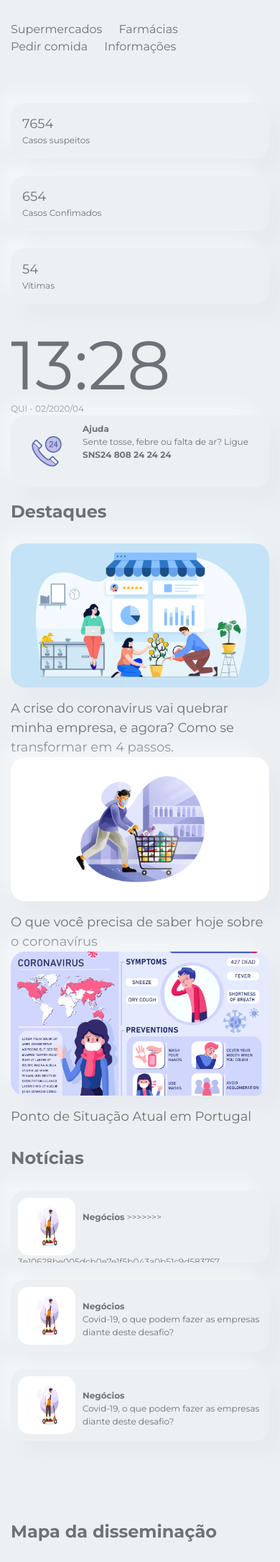
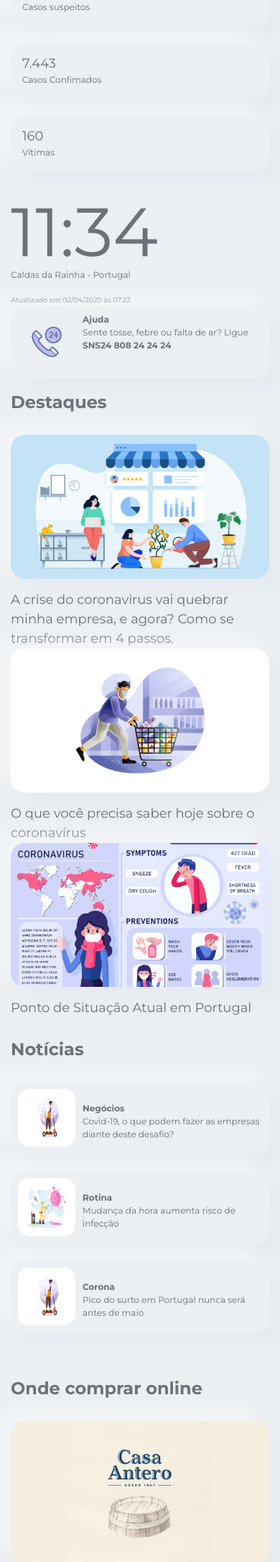
Before and after one commit to luizalbertobm/quarentenados, a PHP site: page / in a window 390 px wide. Shown: the part 271-2441 px from the top of the page at 72% size. Run offline with PHP 8.4, Linux system fonts and the light colour scheme; some libraries are stand-ins or nearby versions.

Commit message:
refactor: Merge

```diff
--- a/index.php
+++ b/index.php
@@ -5,6 +5,7 @@
     <meta charset="UTF-8">
     <meta name="viewport" content="width=device-width, initial-scale=1.0">
     <title>Quarentenados</title>
+    <link href="imgs/fav-icon2.png" rel="icon" type="image/x-icon" />
     <link href="vendor/twbs/bootstrap/dist/css/bootstrap.min.css" rel="stylesheet" />
     <link href="https://fonts.googleapis.com/css?family=Baloo+2:400,700|Montserrat:400,700&display=swap" rel="stylesheet">
     <link href="css/style.css" rel="stylesheet" />
@@ -13,9 +14,9 @@
 </head>
 
 <body>
-    <div class="container" id="app">
+    <div class="container">
         <div class="top">
-            <img class="main-logo" src="imgs/quarentenados-logo.png" />
+            <img class="main-logo" src="imgs/logo-qmdpi.png" />
             <ul class="menu">
                 <li><a href="http://">Supermercados</a></li>
                 <li><a href="http://">Farmácias</a></li>
@@ -29,27 +30,28 @@
                 <div class="row">
                     <div class="col-md-4 mb-4">
                         <div class="neumorphism p-3 h-100 w-100 d-inline-block">
-                            <div class="size24">7654</div>
+                            <div class="size24">52.086</div>
                             Casos suspeitos
                         </div>
                     </div>
                     <div class="col-md-4 mb-4">
                         <div class="neumorphism p-3 h-100 w-100 d-inline-block">
-                            <div class="size24">654</div>
+                            <div class="size24">7.443</div>
                             Casos Confimados
                         </div>
                     </div>
                     <div class="col-md-4 mb-4">
                         <div class="neumorphism p-3 h-100 w-100 d-inline-block">
-                            <div class="size24">54</div>
+                            <div class="size24">160</div>
                             Vítimas
                         </div>
                     </div>
                 </div>
             </div>
-            <div class="col-md-3 text-rightÍ">
-                <div class="clock">{{time}}</div>
-                <span>{{date}}</span>
+            <div class="col-md-3">
+                <div class="clock">11:34</div>
+                <p>Caldas da Rainha - Portugal</p>
+                <small>Atualizado em 02/04/2020 às 07:22</small>
             </div>
             <div class="col-md-3">
                 <div class="neumorphism news">
@@ -78,7 +80,7 @@
                     <div class="neumorphism box mb-3" style="background-image: url(imgs/corona-o-que-voce-precisa-saber.png)">
                     </div>
                     <a target="_blank" href="https://www.publico.pt/2020/03/27/sociedade/noticia/precisa-saber-hoje-coronavirus-1909913" class="description size24">
-                        O que você precisa de saber hoje sobre o coronavírus
+                        O que você precisa saber hoje sobre o coronavírus
                     </a>
                 </div>
                 <div class="col-md-4">
@@ -99,9 +101,18 @@
                         <img src="imgs/remote-job.png" alt="img">
                         <div>
                             <a @click="loadModal($event)" href="https://medium.com/aliados-the-challenges-consulting/covid-19-o-que-podem-fazer-as-empresas-perante-este-desafio-8c9710015da9">
-                                <br><strong>Negócios</strong>
->>>>>>> 3e10628be005dcb0e7e1f5b043a0b51c9d583757
+                            <br><strong>Negócios</strong>
                                 <div class="text">Covid-19, o que podem fazer as empresas diante deste desafio?</div>
+                            </a>
+                        </div>
+                    </div>
+                </div>
+                <div class="col-md-4 mb-4">
+                    <div class="neumorphism news">
+                        <img src="imgs/picodovirus.png" alt="img">
+                        <div>
+                            <a @click="loadModal($event)" href="https://www.publico.pt/2020/03/28/sociedade/noticia/especialista-mudanca-hora-aumenta-risco-infeccao-1909927">
+                                <br><strong>Rotina</strong> <br>Mudança da hora aumenta risco de infecção
                             </a>
                         </div>
                     </div>
@@ -110,26 +121,109 @@
                     <div class="neumorphism news">
                         <img src="imgs/remote-job.png" alt="img">
                         <div>
-                            <a @click="loadModal($event)" href="https://medium.com/aliados-the-challenges-consulting/covid-19-o-que-podem-fazer-as-empresas-perante-este-desafio-8c9710015da9">
-                                <br><strong>Negócios</strong>
-                                <div class="text">Covid-19, o que podem fazer as empresas diante deste desafio?</div>
-                            </a>
-                        </div>
-                    </div>
-                </div>
-                <div class="col-md-4 mb-4">
-                    <div class="neumorphism news">
-                        <img src="imgs/remote-job.png" alt="img">
-                        <div>
-                            <a @click="loadModal($event)" href="https://medium.com/aliados-the-challenges-consulting/covid-19-o-que-podem-fazer-as-empresas-perante-este-desafio-8c9710015da9">
-                                <br><strong>Negócios</strong>
-                                <div class="text">Covid-19, o que podem fazer as empresas diante deste desafio?</div>
+                            <a @click="loadModal($event)" href="https://www.publico.pt/2020/03/27/sociedade/noticia/coronavirus-pico-surto-portugal-sera-mes-maio-1909818">
+                                <br><strong>Corona</strong> <br>Pico do surto em Portugal nunca será antes de maio
                             </a>
                         </div>
                     </div>
                 </div>
             </div>
         </div>
+
+        <div class="highlight">
+            <h2>Onde comprar online</h2>
+
+            <div class="row">
+                <div class="col-md-4">
+                    <div class="neumorphism box mb-3" style="background-image: url(imgs/casaantero.png)">
+                    </div>
+                    <a target="_blank" href="https://www.instagram.com/casaantero/" class="description size24">
+                    Casa Antero
+                    <br>
+                    <small>Encomendas até às 10h.</small>
+                    </a>
+                </div>
+                <div class="col-md-4">
+                    <div class="neumorphism box mb-3" style="background-image: url(imgs/saudaveissemculpa.png)">
+                    </div>
+                    <a target="_blank" href="https://www.instagram.com/saudaveissemculpa/" class="description size24">
+                    Sem Culpa
+                    <br>
+                    <small>Bolos Saudáveis, muffins, muffins xl e fatia.</small>
+                    </a>
+                </div>
+                <div class="col-md-4">
+                    <div class="neumorphism box mb-3" style="background-image: url(imgs/leef.jpg)">
+                    </div>
+                    <a target="_blank" href="https://www.instagram.com/leefyourlife/" class="description size24">
+                    Leef
+                    <br>
+                    <small>Entregas Terça e sextas</small>
+                    </a>
+                </div>
+            </div>
+
+            <div class="row">
+                <div class="col-md-4">
+                    <div class="neumorphism box mb-3" style="background-image: url(imgs/eusebio.png)">
+                    </div>
+                    <a target="_blank" href="https://www.instagram.com/eusebioshamburgueria/" class="description size24">
+                    Eusebio Hamburgueria
+                    <br>
+                    <small>Pedidos de 16 as 24h</small>
+                    </a>
+                </div>
+                <div class="col-md-4">
+                    <div class="neumorphism box mb-3" style="background-image: url(imgs/mercachefe.jpg)">
+                    </div>
+                    <a target="_blank" href="https://mercachefe.pt/pt/" class="description size24">
+                    MercaChefe
+                    <br>
+                    <small>Hipermercado</small>
+                    </a>
+                </div>
+                <div class="col-md-4">
+                    <div class="neumorphism box mb-3" style="background-image: url(imgs/auchan.png)">
+                    </div>
+                    <a target="_blank" href="https://auchan.queue-it.net/?c=auchan&e=auchan01&t=https%3A%2F%2Fwww.auchan.pt%2FFrontoffice&cid=pt-PT" class="description size24">
+                    Auchan
+                    <br>
+                    <small>Hipermercado</small> <br>
+                    <small>Entregas previstas para 31 de abril</small>
+                    </a>
+                </div>
+            </div>
+        </div>
+
+
+        <div class="section">
+            <h2>Tecnologia</h2>
+
+            <div class="row">
+                <div class="col-md-4">
+                    <div class="neumorphism box mb-3" style="background-image: url(imgs/covidografia.png)">
+                    </div>
+                    <a target="_blank" href="https://covidografia.pt/" class="description size24">
+                        Um app para verificar os  sintomas dos Portugueses ( Cadastro apenas pela conta do Facebook)
+                    </a>
+                </div>
+                <div class="col-md-4">
+                    <div class="neumorphism box mb-3" style="background-image: url(imgs/quarentena.f40da744.jpg)">
+                    </div>
+                    <a target="_blank" href="https://covidapp.pt/about/home" class="description size24">
+                    Monitorize os seus sintomas do COVID-19 de forma segura e gratuita!
+                    </a>
+                </div>
+                <div class="col-md-4">
+                    <div class="neumorphism box mb-3" style="background-image: url(imgs/covideapp.png)">
+                    </div>
+                    <a target="_blank" href="http://covidapp.ufsc.br/" class="description size24">
+                        CovidApp - Como ajudar no controle da Pandemia do Corona Vírus?
+                    </a>
+                </div>
+            </div>
+        </div>
+
 
         <div class="business">
             <h2 class="mt-5">Mapa da disseminação</h2>
@@ -158,11 +252,10 @@
                 <div class="col-md-6 mb-4">
                     <div class="neumorphism">
                         <div class="embed-responsive embed-responsive-16by9">
-                            <iframe class="embed-responsive-item" style="border-radius: 15px; " src="https://www.youtube.com/embed/4yIR2rxwV-0" frameborder="0" allow="accelerometer; autoplay; encrypted-media; gyroscope; picture-in-picture" allowfullscreen></iframe>
-                        </div>
+                        <iframe width="560" height="315" src="https://www.youtube.com/embed/ra7i39lotk4" frameborder="0" allow="accelerometer; autoplay; encrypted-media; gyroscope; picture-in-picture" allowfullscreen></iframe>                        </div>
                     </div>
                     <p class="description size24">
-                        Mudanças de hábitos dos brasileiros nos primeiros dias de Coronavírus
+                    Atila Iamarino comenta teorias relacionadas à origem do novo coronavírus
                     </p>
                 </div>
             </div>
```
